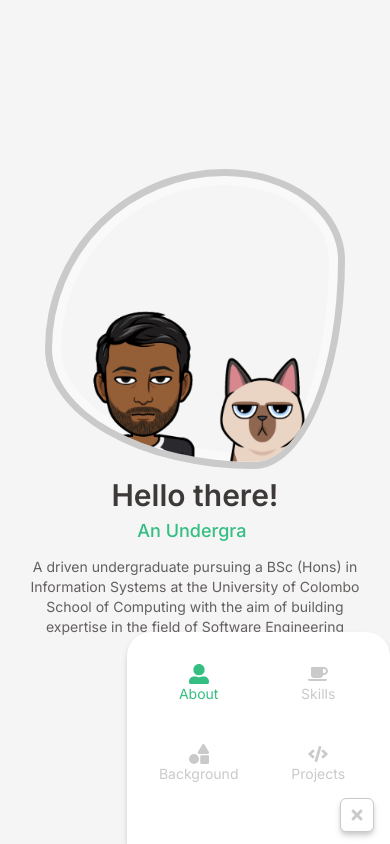
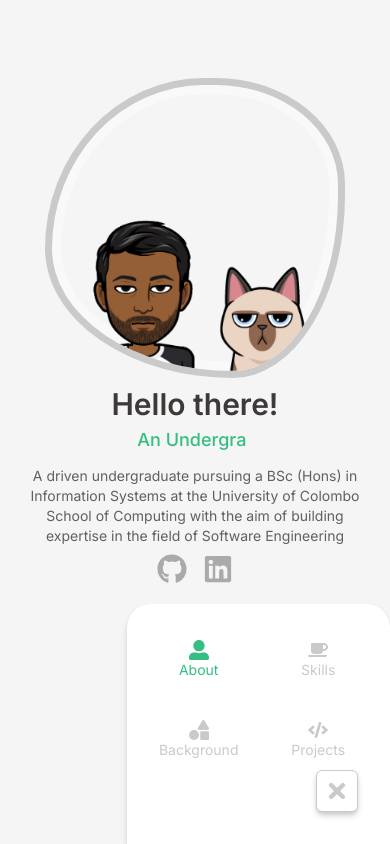
Before and after one commit to ruchira-bogahawatta/portfolio, a React (Vite) app: page / in a window 390 px wide. Both pictures are taken after a click on the element 357 px from the left and 815 px from the top of the page. Shown: the top 844 px of the page. Built offline with nearby package versions, Linux system fonts and the light colour scheme.

Commit message:
UI layout adjustments

```diff
--- a/src/components/Background.jsx
+++ b/src/components/Background.jsx
@@ -32,7 +32,7 @@ const Background = () => {
               contentArrowStyle={{
                 borderRight: "7px solid  #3e3939",
               }}
-              date="2021 - present"
+              date="2021 - Present"
               iconStyle={{
                 background: "rgb(245, 245, 245)",
                 color: "#34be82",
--- a/src/components/Footer.jsx
+++ b/src/components/Footer.jsx
@@ -20,14 +20,14 @@ const Footer = () => {
             </h2>
             <div className="flex items-center gap-3">
               <a
-                href="https://github.com/ruchira-bogahawatta"
+                href="https://www.linkedin.com/in/ruchira-bogahawatta"
                 target="_blank"
                 className="text-2xl text-primaryBlack opacity-40 transition duration-300 ease-in-out hover:scale-110 hover:text-linkedlnColor hover:opacity-100 "
               >
                 <FaLinkedin />
               </a>
               <a
-                href="https://www.linkedin.com/in/ruchira-bogahawatta"
+                href="https://github.com/ruchira-bogahawatta"
                 target="_blank"
                 className="text-2xl text-primaryBlack opacity-40 transition duration-300 ease-in-out hover:scale-110 hover:text-githubColor  hover:opacity-80 "
               >
--- a/src/components/Hero.jsx
+++ b/src/components/Hero.jsx
@@ -7,12 +7,13 @@ const Hero = () => {
   return (
     <>
       <section id="hero" className="w-full h-screen">
-        <div className="flex flex-col md:flex-row justify-center items-center h-full gap-2 sm:gap-8 sm:px-8">
+        <div className="flex flex-col md:flex-row pt-[20%] sm:pt-0 sm:justify-center items-center h-full gap-2 sm:gap-8 sm:px-8">
           <div className="flex justify-center rounded-[50%] md:mb-5 ">
             <img
-              className="heroImage w-[100%] max-w-[300px] sm:max-w-[350px]"
+            className="heroImage w-[100%] max-w-[300px] sm:max-w-[350px] heroFadeIn"
               src={profileImage}
               alt="Profile Image"
+              loading="lazy"
             />
           </div>
           <div className="flex flex-col text-center md:w-[50%] md:text-left">
--- a/src/components/Navbar.jsx
+++ b/src/components/Navbar.jsx
@@ -29,12 +29,10 @@ const Navbar = () => {
               offset={0}
               duration={500}
             >
-              {" "}
               About
             </Link>
           </li>
           <li className="nav-link font-medium">
-            {" "}
             <Link
               activeClass="active"
               to="skills"
@@ -43,12 +41,10 @@ const Navbar = () => {
               offset={-100}
               duration={500}
             >
-              {" "}
               Skills
-            </Link>{" "}
+            </Link>
           </li>
           <li className="nav-link font-medium">
-            {" "}
             <Link
               activeClass="active"
               to="background"
@@ -57,12 +53,10 @@ const Navbar = () => {
               offset={-100}
               duration={500}
             >
-              {" "}
               Background
             </Link>
           </li>
           <li className="nav-link font-medium">
-            {" "}
             <Link
               activeClass="active"
               to="projects"
@@ -71,7 +65,6 @@ const Navbar = () => {
               offset={-100}
               duration={500}
             >
-              {" "}
               Projects
             </Link>
           </li>
@@ -86,7 +79,7 @@ const Navbar = () => {
             : "md:hidden fixed justify-center p-3 bottom-0 right-0 bg-white rounded-tl-3xl rounded-tr-3xl  z-40 shadow-md shadow-[#cacaca] "
         }
       >
-        <ul className="pb-12 pt-5 px-5 md:flex w-full grid grid-cols-2 grid-rows-2 gap-10 text-center  ">
+        <ul className="pb-[4.5rem] pt-6 px-5 md:flex w-full grid grid-cols-2 grid-rows-2 gap-10 text-center  ">
           <li className=" flex flex-col gap-1 items-center text-sm text-greyColor cursor-pointer active:text-gray-300 group">
             <Link
               activeClass="active"
@@ -111,11 +104,11 @@ const Navbar = () => {
               duration={500}
               className="nav-link flex items-center flex-col group-hover:text-secondary"
             >
-              <FaCoffee className="text-xl " />
+              <FaCoffee className="text-xl" />
               Skills
             </Link>
           </li>
-          <li className="nav-link flex flex-col gap-1 items-center text-sm text-greyColor cursor-pointer group ">
+          <li className="flex flex-col gap-1 items-center text-sm text-greyColor cursor-pointer group ">
             <Link
               activeClass="active"
               to="background"
@@ -123,13 +116,13 @@ const Navbar = () => {
               smooth={true}
               offset={-50}
               duration={500}
-              className="flex items-center flex-col group-hover:text-secondary"
+              className="nav-link flex items-center flex-col group-hover:text-secondary"
             >
               <FaShapes className="text-xl " />
               Background
             </Link>
           </li>
-          <li className="nav-link flex flex-col gap-1 items-center text-sm text-greyColor cursor-pointer group ">
+          <li className="flex flex-col gap-1 items-center text-sm text-greyColor cursor-pointer group ">
             <Link
               activeClass="active"
               to="projects"
@@ -137,7 +130,7 @@ const Navbar = () => {
               smooth={true}
               offset={-40}
               duration={500}
-              className="flex items-center flex-col group-hover:text-secondary"
+              className="nav-link flex items-center flex-col group-hover:text-secondary"
             >
               <FaCode className="text-xl " /> Projects
             </Link>
@@ -148,9 +141,9 @@ const Navbar = () => {
       {/* Close Icon or Hamburger Item */}
       <div
         onClick={handleClick}
-        className="md:hidden right-4 fixed bottom-3 border border-greyColor p-2 rounded-md cursor-pointer z-40 text-greyColor bg-white shadow-md shadow-[#cacaca]"
+        className="md:hidden right-8 fixed bottom-8 border border-greyColor p-2 rounded-md cursor-pointer z-40 text-greyColor bg-white shadow-md shadow-[#cacaca]"
       >
-        {!nav ? <FaBars /> : <FaTimes />}
+        {!nav ? <FaBars className="text-2xl"/> : <FaTimes className="text-2xl" />}
       </div>
     </>
   );
--- a/src/components/SkillCard.jsx
+++ b/src/components/SkillCard.jsx
@@ -6,9 +6,9 @@ const SkillCard = ({ IconUrl, alt, scale = 100, width = 50, additionalClass = ""
 
 
   return (
-    <div className="rounded-lg shadow-md shadow-[#cacaca] p-2">
+    <div className="rounded-lg shadow-md shadow-[#cacaca] p-2 hover:scale-105 transition-all duration-300 ease-in-out">
       <img
-        className={`${widthClass} ${scaleClass} max-w-[50px] mx-auto  ${additionalClass}`}
+        className={`${widthClass} ${scaleClass} max-w-[50px] mx-auto  ${additionalClass} `}
         src={IconUrl}
         alt={alt}
       />
--- a/src/index.css
+++ b/src/index.css
@@ -61,18 +61,18 @@ ul {
 }
 
 .heroImage {
+  animation: morph 8s ease-in-out infinite !important;
   object-fit: cover;
   box-shadow: inset 0 0 0 9px rgba(255, 255, 255, 40%);
   border: 7px solid #cacaca;
-  animation: morph 8s ease-in-out infinite 1s;
 }
 
-#footerImage{
-  border: 3px solid #cacaca;
-
+#footerImage {
+  border: 4px solid #cacaca;
+  transition: all 0.3s ease-in-out;
 }
 .scaleUp {
-  transform:scale(1.8)
+  transform: scale(1.8);
 }
 
 @keyframes morph {
@@ -91,5 +91,3 @@ ul {
   background: #cacaca;
   width: 2px;
 }
-
-/* Navbar Hover */
```
Also changed, not shown: src/assets/images/heroImage.png.
